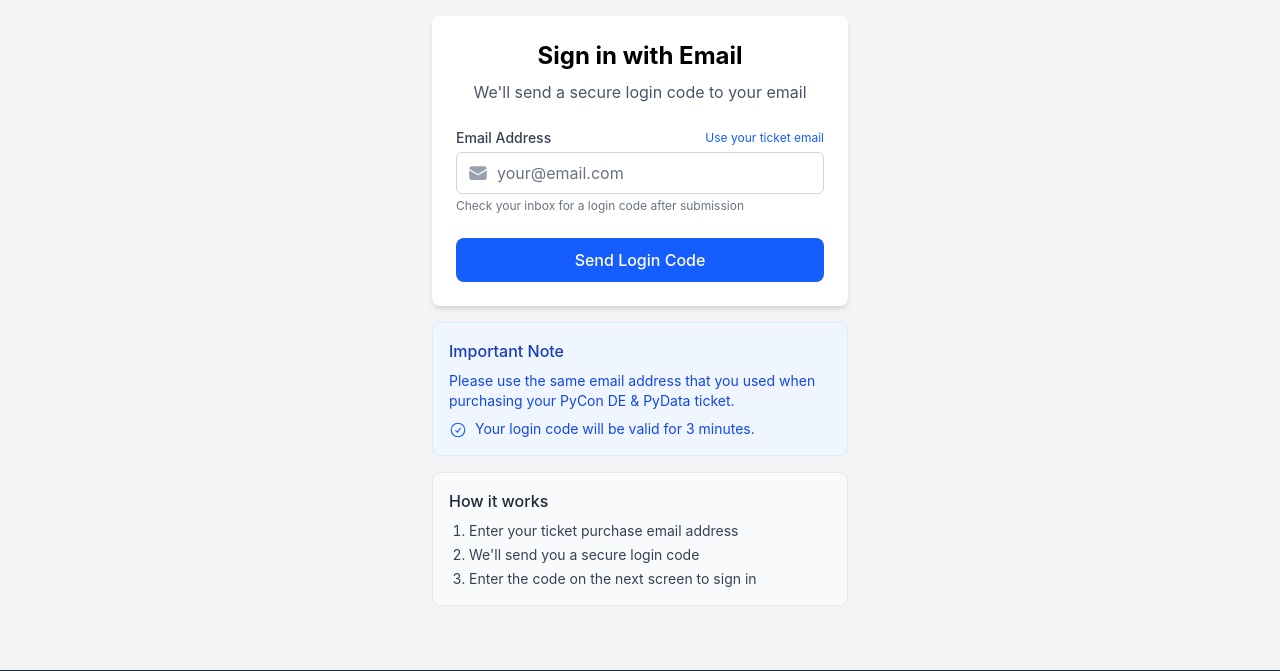
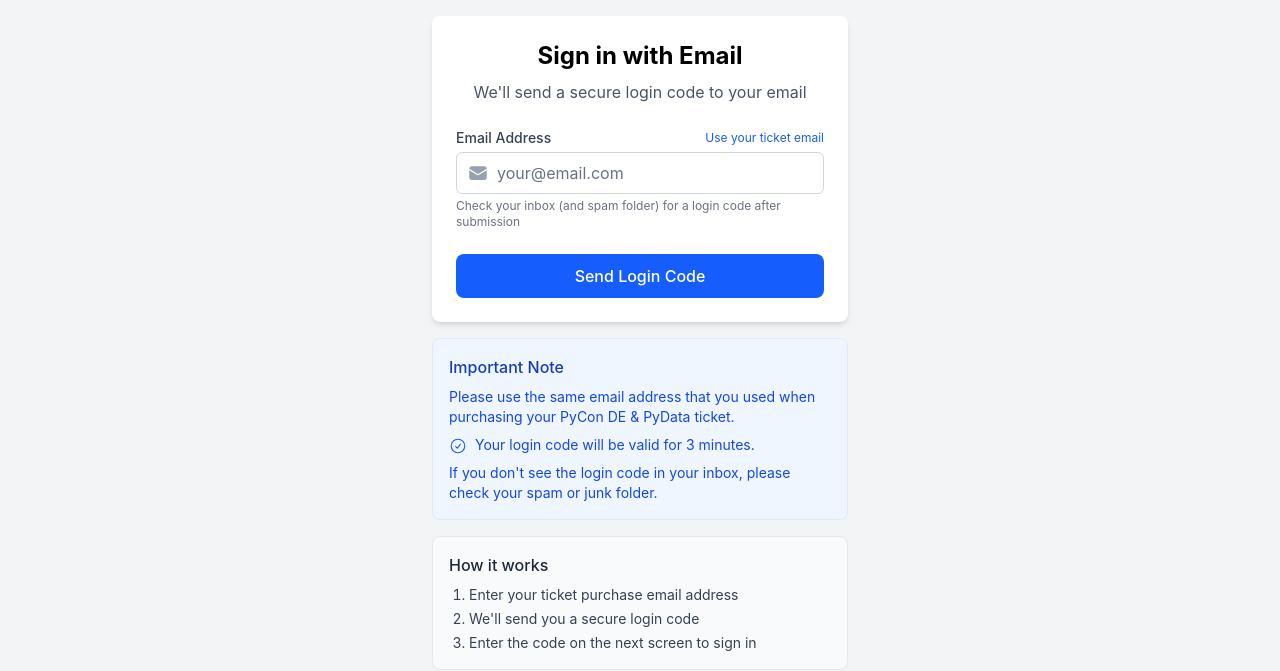
Before and after one commit to PioneersHub/pyconde-talks, a Django app: page /accounts/login/ in a window 1280 px wide. Shown: the part 144-815 px from the top of the page. Run offline with Django 5.2, Linux system fonts and the light colour scheme; style sheets or scripts are compiled from the project's sources.

Commit message:
request_login_code.html: check your spam folder!

```diff
--- a/templates/account/request_login_code.html
+++ b/templates/account/request_login_code.html
@@ -46,7 +46,9 @@
                    class="w-full pl-10 py-2 border border-gray-300 rounded-md focus:ring-2 focus:ring-blue-500 focus:border-blue-500 outline-none"
                    {% if form.email.value %}value="{{ form.email.value }}"{% endif %}>
           </div>
-          <p class="mt-1 text-xs text-gray-500">{% translate "Check your inbox for a login code after submission" %}</p>
+          <p class="mt-1 text-xs text-gray-500">
+            {% translate "Check your inbox (and spam folder) for a login code after submission" %}
+          </p>
         </div>
         <button type="submit"
                 class="w-full bg-blue-600 text-white px-4 py-2.5 rounded-lg hover:bg-blue-700 active:bg-blue-800 transition-colors focus:outline-none focus:ring-2 focus:ring-blue-500 focus:ring-offset-2 font-medium">
@@ -65,6 +67,10 @@
           {% svg 'check-circle' "text-blue-600 mt-0.5" %}
           <p>{% translate "Your login code will be valid for" %} {{ login_code_timeout_minutes }} {% translate "minutes." %}</p>
         </div>
+        <div class="flex items-start gap-2 mt-2">
+          {% svg 'exclamation-circle' "text-blue-600 mt-0.5" %}
+          <p>{% translate "If you don't see the login code in your inbox, please check your spam or junk folder." %}</p>
+        </div>
       </div>
     </div>
     <!-- How it works section -->
```
